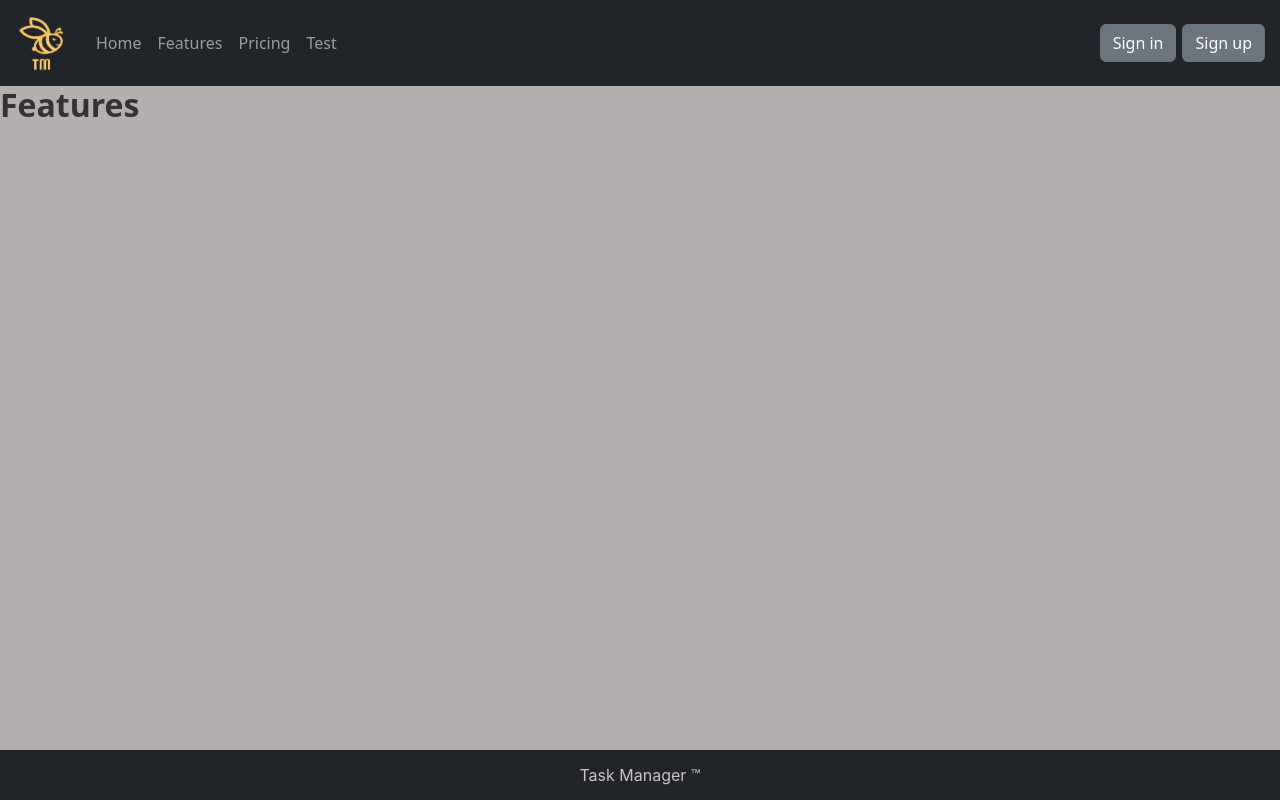
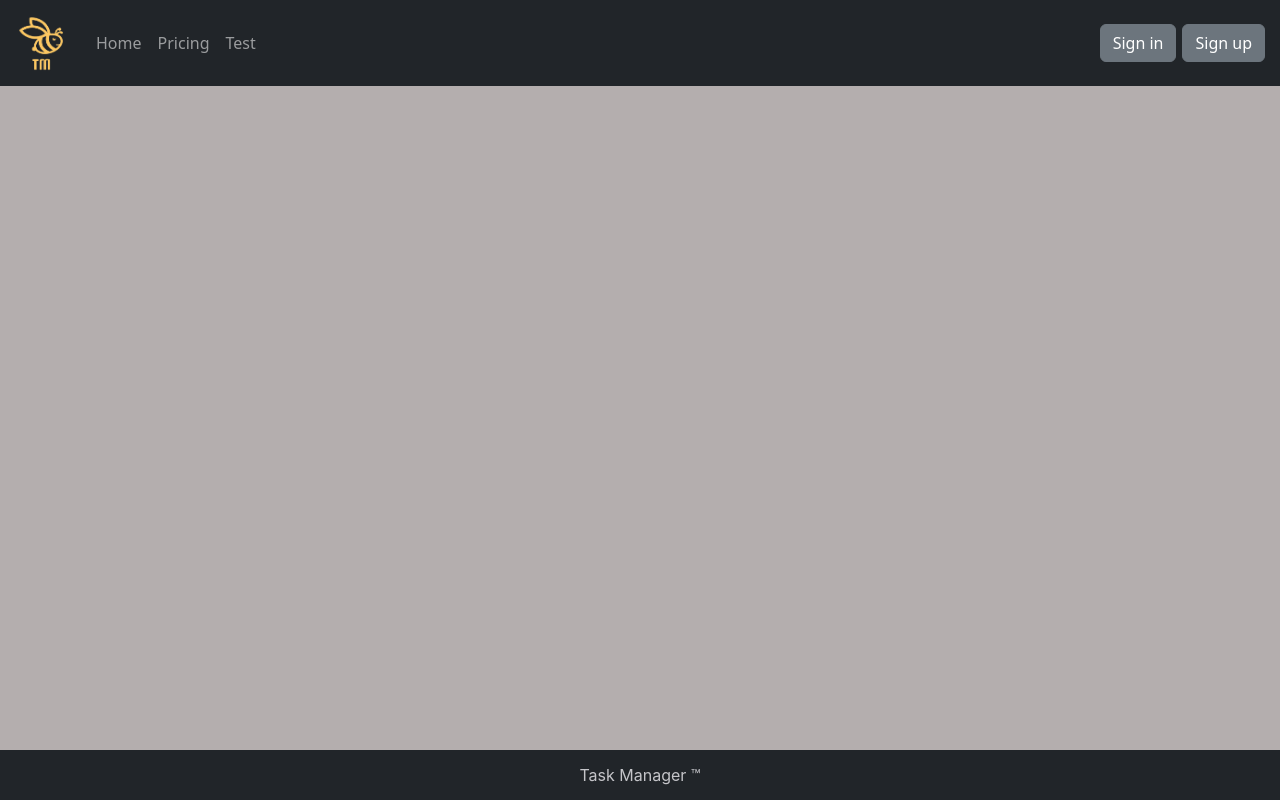
Before and after one commit to Lukang11/PRO-project, a React (Create React App) app in the folder Task-manager/task-manager/: page /features in a window 1280 px wide. Built offline with nearby package versions, Linux system fonts and the light colour scheme.

Commit message:
Delated Section feauters

```diff
--- a/Task-manager/task-manager/src/App.js
+++ b/Task-manager/task-manager/src/App.js
@@ -7,7 +7,6 @@ import './App.css';
 
 import React from 'react';
 import { Pricing } from './Pricing/Pricing';
-import { Features } from './Features/Features';
 
 function App() {
   return (
@@ -17,7 +16,6 @@ function App() {
           <Route path='/'></Route>
           <Route index element={<Content />}></Route>
           <Route path='/pricing' element={<Pricing />}></Route>
-          <Route path='/features' element={<Features />}></Route>
           <Route path='login' element={<Login />}></Route>
           <Route path='register' element={<Register />}></Route>
         </Routes>
--- a/Task-manager/task-manager/src/Features/Features.js
+++ /dev/null
@@ -1,7 +0,0 @@
-export function Features() {
-  return (
-    <div>
-      <h1>Features</h1>
-    </div>
-  );
-}
--- a/Task-manager/task-manager/src/Header/Header.js
+++ b/Task-manager/task-manager/src/Header/Header.js
@@ -15,7 +15,6 @@ function Header() {
           </Navbar.Brand>
           <Nav className='me-auto'>
             <Nav.Link href='/'>Home</Nav.Link>
-            <Nav.Link href='/features'>Features</Nav.Link>
             <Nav.Link href='/pricing'>Pricing</Nav.Link>
             <Nav.Link href='#test'>Test</Nav.Link>
           </Nav>
```
Also changed, not shown: Task-manager/task-manager/src/Features/Featuers.css (deleted).
